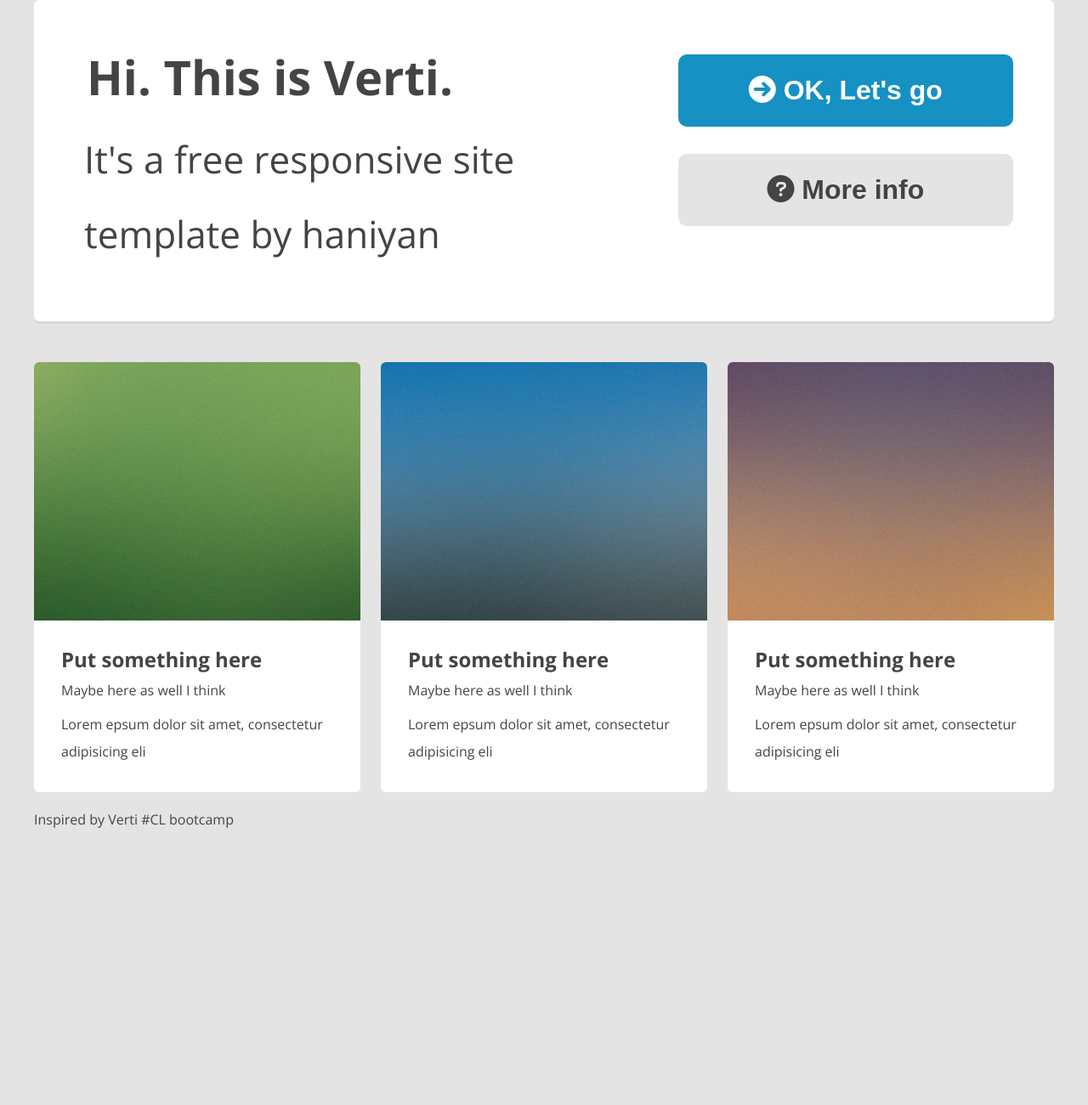
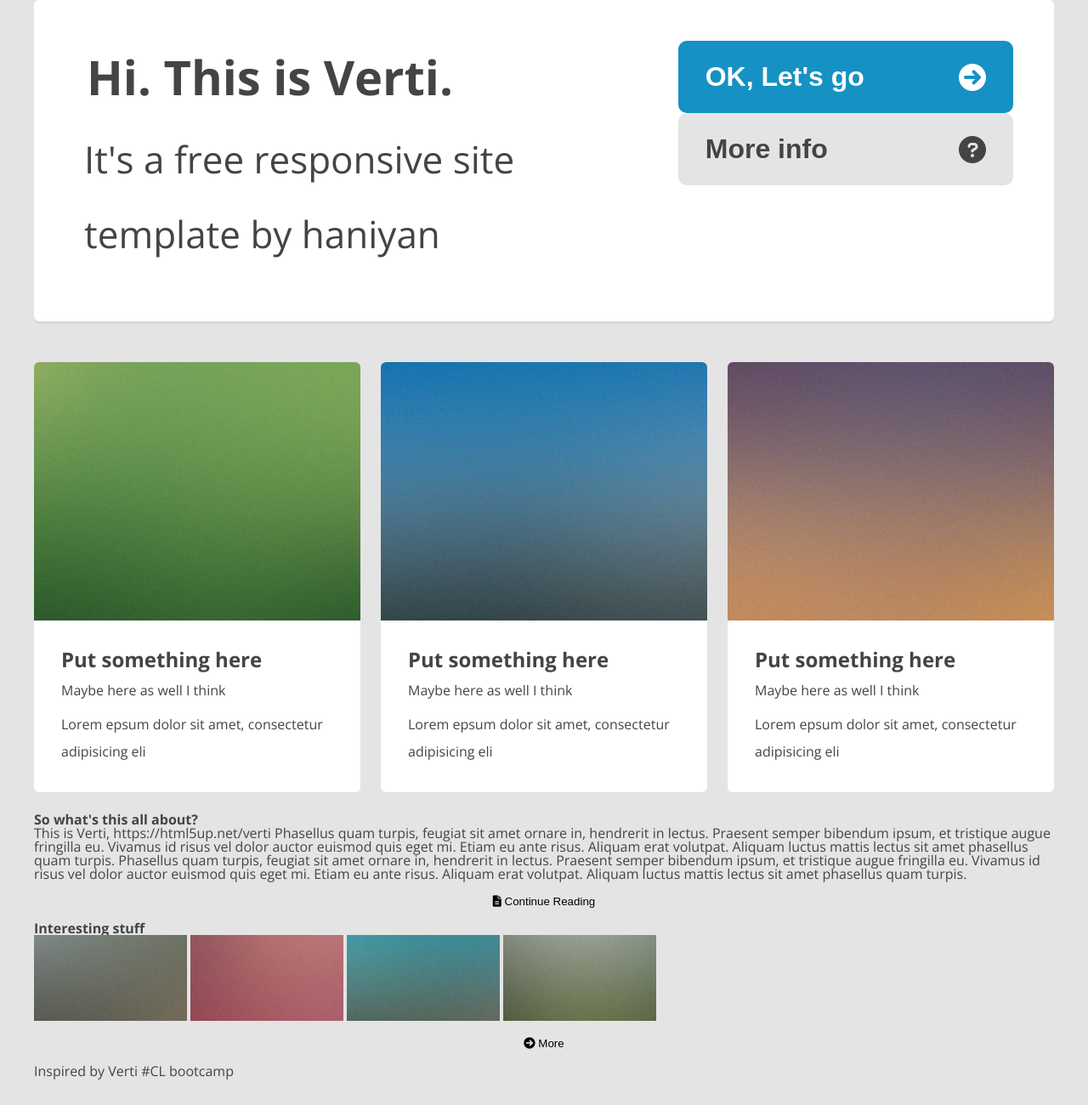
Before and after one commit to haniyan/Verti, a website: page public/index.html in a window 1280 px wide. Shown: the part 200-1500 px from the top of the page at 85% size. Before the commit the page ends 1212 px from the top, so only its background shows below. Drawn offline with nearby package versions, Linux system fonts and the light colour scheme.

Commit message:
preparing html for section details

```diff
--- a/public/index.html
+++ b/public/index.html
@@ -75,6 +75,41 @@
 
 </section>
 
+<section class="information">
+    <div class="information__content">
+        <div class="information__description">
+            <h2 class="description__title">So what's this all about?</h2>
+            <p class="description__info">This is Verti, https://html5up.net/verti
+                Phasellus quam turpis, feugiat sit amet ornare in, hendrerit in lectus. Praesent semper bibendum ipsum,
+                et tristique augue fringilla eu. Vivamus id risus vel dolor auctor euismod quis eget mi. Etiam eu ante
+                risus. Aliquam erat volutpat. Aliquam luctus mattis lectus sit amet phasellus quam turpis.
+                Phasellus quam turpis, feugiat sit amet ornare in, hendrerit in lectus. Praesent semper bibendum ipsum,
+                et tristique augue fringilla eu. Vivamus id risus vel dolor auctor euismod quis eget mi. Etiam eu ante
+                risus. Aliquam erat volutpat. Aliquam luctus mattis lectus sit amet phasellus quam turpis.
+            </p>
+            <button class="continue__cta">
+                <span class="fas fa-file-alt"></span>
+                Continue Reading
+            </button>
+        </div>
+
+        <div class="information-gallery">
+            <h3 class="gallery__title">Interesting stuff</h3>
+            <img class="gallery__thumbnail" src="assets/pic04.jpg" alt="background">
+            <img class="gallery__thumbnail" src="assets/pic05.jpg" alt="background">
+            <img class="gallery__thumbnail" src="assets/pic06.jpg" alt="background">
+            <img class="gallery__thumbnail" src="assets/pic07.jpg" alt="background">
+            <button class="more__cta">
+                <span class="fas fa-arrow-circle-right"></span>
+                More
+            </button>
+        </div>
+
+    </div>
+
+
+</section>
+
 
 <p>Inspired by Verti #CL bootcamp</p>
 </body>
--- a/src/styles/components/_welcome.scss
+++ b/src/styles/components/_welcome.scss
@@ -8,7 +8,6 @@
 
   @include tablet {
     display: flex;
-
   }
 
   .welcome__content {
@@ -50,6 +49,7 @@
       color: white;
       font-weight: 900;
       font-size: 2em;
+
     }
 
     .welcome__more {
@@ -57,9 +57,24 @@
       color: $main-text-color;
       font-weight: 900;
       font-size: 2em;
+      //margin-top: 0.5em; trzeba rozdzielić przyciski jakos
+    }
+
+    .welcome__cta, .welcome__more{
+      @include desktop{
+        display: flex;
+        flex-direction: row-reverse;
+        justify-content: space-between;
+        align-items: center;
+      }
+
+      @include tablet {
+        display: flex;
+        flex-direction: row-reverse;
+        justify-content: space-between;
+        align-items: center;
+      }
     }
 
   }
-
-
 }
```
Also changed, not shown: public/css/style.css, 1 other file.
